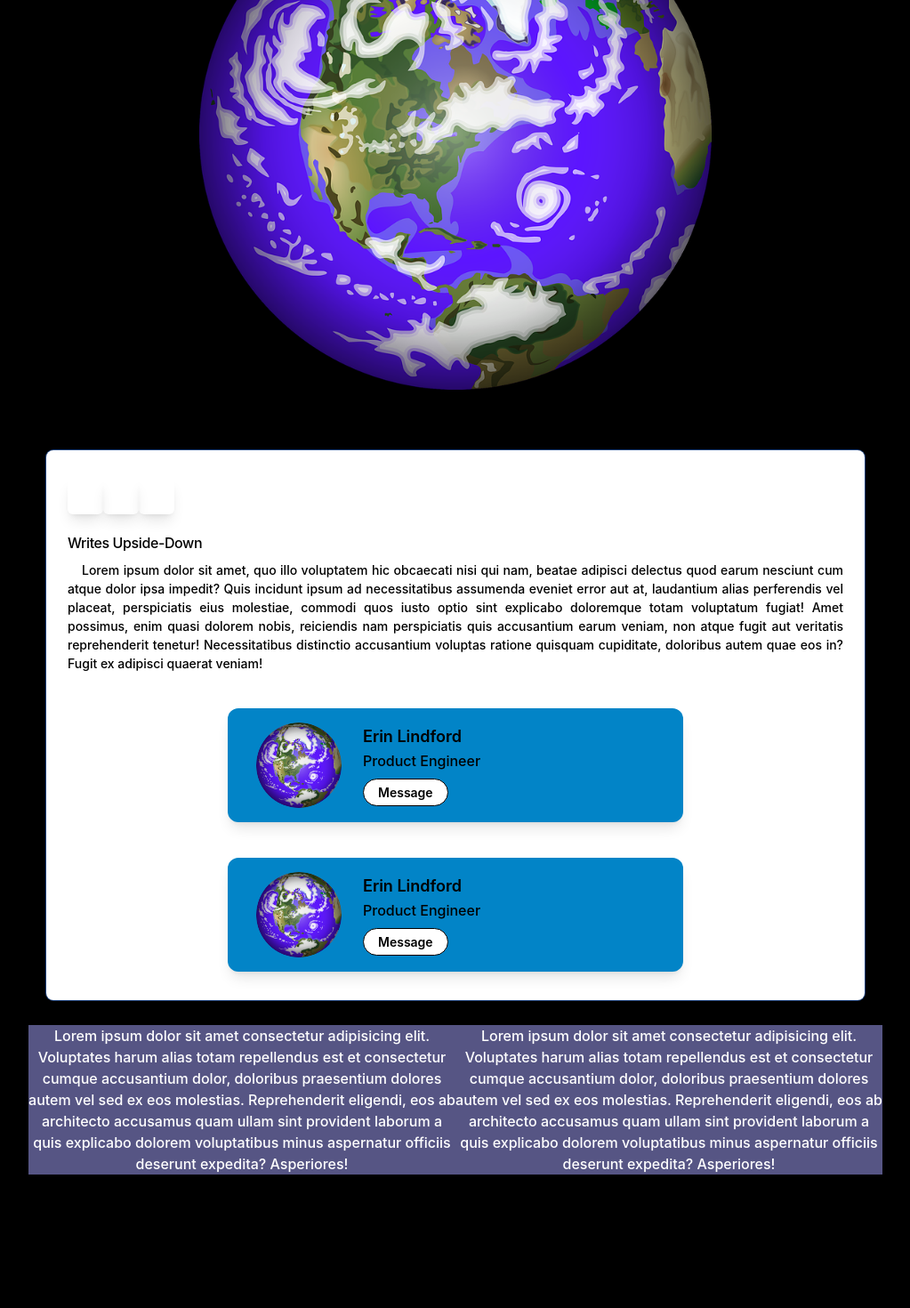
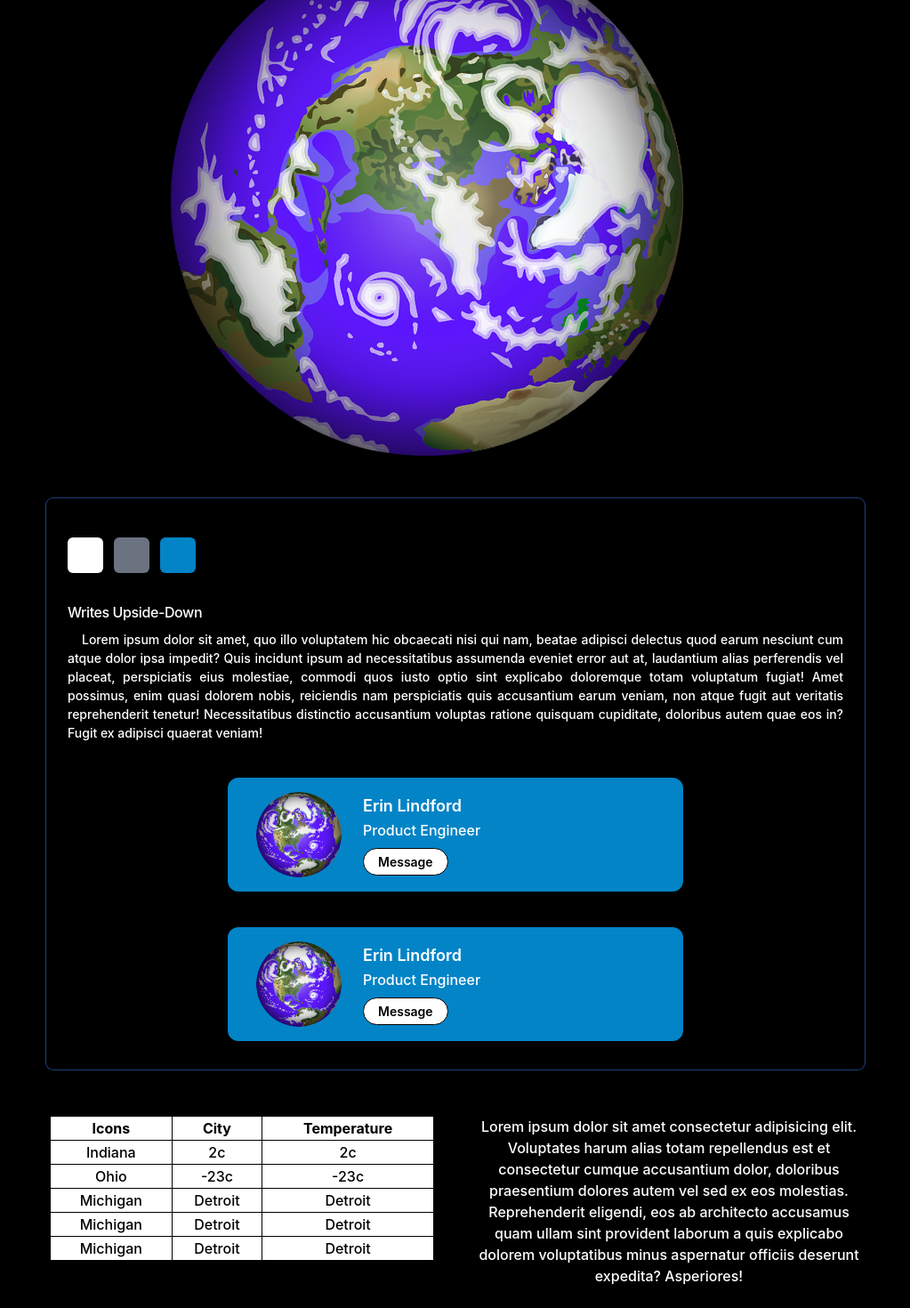
Before and after one commit to Pinto1232/WeatherApp, a React (Vite) app: page / in a window 1280 px wide. Shown: the part 412-1882 px from the top of the page at 89% size, without its empty margins (128-1151 px from the left). Before the commit the page ends 1732 px from the top, so only its background shows below. Built offline with nearby package versions, Linux system fonts and the light colour scheme.

Commit message:
working in the table

```diff
--- a/package.json
+++ b/package.json
@@ -8,13 +8,16 @@
     "preview": "vite preview"
   },
   "dependencies": {
+    "@react-three/fiber": "^7.0.29",
     "@reduxjs/toolkit": "^1.8.2",
     "framer-motion": "^6.3.11",
+    "framer-motion-3d": "^6.3.11",
     "react": "^18.0.0",
     "react-dom": "^18.0.0",
     "react-icons": "^4.4.0",
     "react-redux": "^8.0.2",
-    "react-router-dom": "^6.3.0"
+    "react-router-dom": "^6.3.0",
+    "three": "^0.141.0"
   },
   "devDependencies": {
     "@tailwindcss/typography": "^0.5.2",
--- a/src/components/button/BtnSignUp.tsx
+++ b/src/components/button/BtnSignUp.tsx
@@ -2,7 +2,7 @@ import React from 'react'
 
 const BtnSignUp = () => {
   return (
-    <div>
+    <div className="bg-black-text">
        <button type="submit" className='bg-midnight text-white px-6  w-full py-2 rounded-md hover:bg-silver hover:decoration-blue-40'>Sign Up</button>
      </div>
   )
--- a/src/components/navLinks/NavLinks.tsx
+++ b/src/components/navLinks/NavLinks.tsx
@@ -107,7 +107,7 @@ const NavLinks = () => {
       <>
           {links.map((link) => (
               <div key={link.id}>
-                  <div className="px-3 p-5 text-left md:cursor-pointer group">
+                  <div className="px-3 p-5 text-left md:cursor-pointer group bg-black-text">
                       <Link to={link.to} className="py-7  md:text-white">
                           {link.label}
                       </Link>
--- a/src/components/navbar/NavBar.tsx
+++ b/src/components/navbar/NavBar.tsx
@@ -10,8 +10,8 @@ const navBar = (props: any) => {
     const [open, setOpen] = useState(false)
 
   return (
-      <nav className='bg-transparent'>
-          <div className='flex items-center font-medium justify-around'>
+      <nav className=' sticky top-0 bg-black-text '>
+          <div className='flex items-center font-medium justify-around '>
               <div className='z-50 p-5 md:w-auto w-full flex justify-between'>
                   <Link to='/'>
                       <img src={logo} alt="logo" className="md:cursor-pointer h-20" />
--- /dev/null
+++ b/src/components/tables/Table.tsx
@@ -0,0 +1,50 @@
+import React from 'react'
+import UI from './../ui/UI'
+
+
+type Props = {}
+
+const Table = (props: Props) => {
+  return (
+      <UI className="basis-1/2">
+          <table className="border-collapse  h-20 w-full bg-white basis-1/2">
+                  <thead>
+                  <tr>
+                      <th className="border border-slate-300 ...">Icons</th>
+                      <th className="border border-slate-300 ...">City</th>
+                      <th className="border border-slate-300 ...">Temperature</th>
+                    </tr>
+                  </thead>
+                  <tbody>
+                    <tr>
+                      <td className="border border-slate-300 ...">Indiana</td>
+                      <td className="border border-slate-300 ...">2c</td>
+                      <td className="border border-slate-300 ...">2c</td>
+                    </tr>
+                    <tr>
+                      <td className="border border-slate-300 ...">Ohio</td>
+                      <td className="border border-slate-300 ...">-23c</td>
+                      <td className="border border-slate-300 ...">-23c</td>
+                    </tr>
+                    <tr>
+                      <td className="border border-slate-300 ...">Michigan</td>
+                      <td className="border border-slate-300 ...">Detroit</td>
+                      <td className="border border-slate-300 ...">Detroit</td>
+                    </tr>
+                      <tr>
+                      <td className="border border-slate-300 ...">Michigan</td>
+                      <td className="border border-slate-300 ...">Detroit</td>
+                      <td className="border border-slate-300 ...">Detroit</td>
+                    </tr>
+                      <tr>
+                      <td className="border border-slate-300 ...">Michigan</td>
+                      <td className="border border-slate-300 ...">Detroit</td>
+                      <td className="border border-slate-300 ...">Detroit</td>
+                    </tr>
+                  </tbody>
+     </table>
+     </UI>
+  )
+}
+
+export default Table
--- a/src/components/ui/StyleUI.css
+++ b/src/components/ui/StyleUI.css
@@ -1,4 +1,6 @@
 .card{
     border-radius: 8px;
     box-shadow: 0 3px 6px rgba(0,0,0,0.16), 0 3px 6px rgba(0,0,0,0.23);
+    width: 100%;
+    min-width: 100%;
 }
--- a/src/pages/Home.tsx
+++ b/src/pages/Home.tsx
@@ -1,7 +1,9 @@
 import React from 'react'
 import globe from '../assets/globe.webp'
 import Sun from '../assets/sun.svg'
-import UI from '../components/ui/UI'
+import { motion } from "framer-motion"
+import Table from '../components/tables/Table'
+
 
 
 
@@ -21,23 +23,32 @@ declare global
 const Home = () => {
   return (
     <div className="flex flex-wrap md:mt-10 mx-40 md:w-auto font-medium justify-around gap-2">
-       <div className="mt-10 mx-40 items-center md:w-auto font-medium ">
-        <h1 className="text-white text-center mb-5 text-4xl">Chek Out the Weather for today </h1>
-        <img className="md:w-full  max-w-xl" src={globe} alt="" />
+       <div className="mt-10 mx-40 -z-50  items-center md:w-auto font-medium ">
+        <h1 className="text-white text-center mb-5 text-4xl uppercase">Chek Out the Weather for today </h1>
+        <motion.img className="md:w-full max-w-xl" src={globe} alt=""
+         animate={{ rotate: 360, y: [0, 50, 0]  }}
+          transition={{
+            flip: Infinity,
+            ease: "easeOut", duration: 50,
+              transitionEnd: {
+              display: "none",
+            },
+          }}
+        />
       </div>
 
       <div className="bg-transparent px-5 py-5 grow  md:mt-10 flex-initial w-1/3 shadow-2xl  md:w-32xl  ">
-         <div className="bg-white dark:bg-slate-900 rounded-lg px-6 py-8 ring-1 ring-slate-900/5 shadow-xl">
+         <div className=" text-white dark:bg-slate-900 rounded-lg px-6 py-8 ring-1 ring-slate-900/5 shadow-xl">
             <div>
-              <span className="inline-flex items-center justify-center p-2 bg-indigo-500 rounded-md shadow-lg">
+              <span className="inline-flex bg-white items-center justify-center p-2 bg-indigo-500 rounded-md shadow-lg">
                 <svg className="h-6 w-6 gap-8 text-white" xmlns={Sun} fill="none" viewBox="0 0 24 24" stroke="currentColor" aria-hidden="true"></svg>
               </span>
 
-              <span className="inline-flex items-center justify-center p-2 bg-indigo-500 rounded-md shadow-lg">
+              <span className="inline-flex bg-menu-bg-color m-3 items-center justify-center p-2 bg-indigo-500 rounded-md shadow-lg">
                 <svg className="h-6 w-6 gap-8 text-white" xmlns="http://www.w3.org/2000/svg" fill="none" viewBox="0 0 24 24" stroke="currentColor" aria-hidden="true"></svg>
               </span>
 
-              <span className="inline-flex items-center justify-center p-2 bg-indigo-500 rounded-md shadow-lg">
+              <span className="inline-flex  bg-midnight items-center justify-center p-2 bg-indigo-500 rounded-md shadow-lg">
                 <svg className="h-6 w-6 gap-8 text-white" xmlns="http://www.w3.org/2000/svg" fill="none" viewBox="0 0 24 24" stroke="currentColor" aria-hidden="true"></svg>
               </span>
           </div>
@@ -60,7 +71,7 @@ const Home = () => {
                     Product Engineer
                   </p>
                 </div>
-                <button className="px-4 py-1 bg-white text-sm text-purple-600 font-semibold rounded-full border border-purple-200 hover:text-white hover:bg-purple-600 hover:border-transparent focus:outline-none focus:ring-2 focus:ring-purple-600 focus:ring-offset-2">Message</button>
+                <button className="px-4 text-black-text py-1 bg-white text-sm text-purple-600 font-semibold rounded-full border border-purple-200 hover:text-white hover:bg-purple-600 hover:border-transparent focus:outline-none focus:ring-2 focus:ring-purple-600 focus:ring-offset-2">Message</button>
               </div>
           </div>
 
@@ -75,22 +86,24 @@ const Home = () => {
                     Product Engineer
                   </p>
                 </div>
-                <button className="px-4 py-1  bg-white text-sm text-purple-600 font-semibold rounded-full border border-purple-200 hover:text-white hover:bg-purple-600 hover:border-transparent focus:outline-none focus:ring-2 focus:ring-purple-600 focus:ring-offset-2">Message</button>
+                <button className="px-4 py-1 text-black-text bg-white text-sm text-purple-600 font-semibold rounded-full border border-purple-200 hover:text-white hover:bg-purple-600 hover:border-transparent focus:outline-none focus:ring-2 focus:ring-purple-600 focus:ring-offset-2">Message</button>
               </div>
           </div>
          </div>
       </div>
 
-      <UI>
-        <p className=" flex text-white text-center w-lg bg-metal ">
-          <div>
+
+      <div className=" flex text-white text-center w-lg flex-wrap">
+          <div className="text-black-text flex-1 w-64 w-full  ">
+              <div className="p-6 mx-auto bg-transparent rounded-xl shadow-lg flex items-center space-x-4">
+                <Table />
+              </div>
+          </div>
+
+          <div className="basis-1/2 p-6 mx-auto text-center items-center">
             Lorem ipsum dolor sit amet consectetur adipisicing elit. Voluptates harum alias totam repellendus est et consectetur cumque accusantium dolor, doloribus praesentium dolores autem vel sed ex eos molestias. Reprehenderit eligendi, eos ab architecto accusamus quam ullam sint provident laborum a quis explicabo dolorem voluptatibus minus aspernatur officiis deserunt expedita? Asperiores!
           </div>
-          <div>
-            Lorem ipsum dolor sit amet consectetur adipisicing elit. Voluptates harum alias totam repellendus est et consectetur cumque accusantium dolor, doloribus praesentium dolores autem vel sed ex eos molestias. Reprehenderit eligendi, eos ab architecto accusamus quam ullam sint provident laborum a quis explicabo dolorem voluptatibus minus aspernatur officiis deserunt expedita? Asperiores!
-          </div>
-        </p>
-      </UI>
+      </div>
     </div>
   )
 }
--- a/tailwind.config.js
+++ b/tailwind.config.js
@@ -21,7 +21,7 @@ module.exports = {
       transparent: 'transparent',
       current: 'currentColor',
       'white': '#ffffff',
-      'black': '#000',
+      'black-text': '#000',
       'purple': '#3f3cbb',
       'midnight': '#0284c7',
       'metal': '#565584',
```
Also changed, not shown: 1 other file (tests, documents, lock files or other folders).
